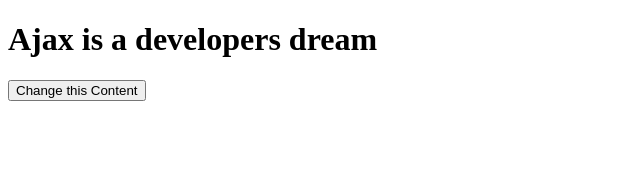
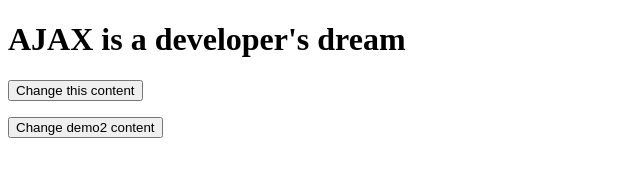
Before and after one commit to AKSUF/AJAXTech, a plain HTML site: page index.html in a window 1280 px wide. Shown: the whole page, without its empty margins (0-640 px from the left). Drawn offline with Linux system fonts and the light colour scheme.

Commit message:
how to work with two callback function

```diff
--- a/index.html
+++ b/index.html
@@ -2,17 +2,29 @@
 <html lang="en">
 
 <head>
-    <meta charset="UTF-8">
-    <meta http-equiv="X-UA-Compatible" content="IE=edge">
-    <meta name="viewport" content="width=device-width, initial-scale=1.0">
-    <title>Document</title>
+    <meta charset="UTF-8" />
+    <meta http-equiv="X-UA-Compatible" content="IE=edge" />
+    <meta name="viewport" content="width=device-width, initial-scale=1.0" />
+    <title>Ajax Introduction</title>
 </head>
 
 <body>
     <div id="demo">
-        <h1>Ajax is a developers dream</h1>
-        <p><button onclick="loadData()">Change this Content</button></p>
+        <h1>AJAX is a developer's dream</h1>
+        <p>
+            <button onclick="loadData(myCallback1)">
+                    Change this content
+                </button>
+        </p>
+        <p>
+            <button onclick="loadData(myCallback2)">
+                    Change demo2 content
+                </button>
+        </p>
     </div>
+
+    <div id="demo2"></div>
+
     <script src="./index.js"></script>
 </body>
 
--- a/index.js
+++ b/index.js
@@ -1,14 +1,26 @@
-function loadData() {
-    // create a request
+function loadData(callbackF) {
+    // create a new request
     const xhr = new XMLHttpRequest();
-    //request preparation
+
+    // what to do when response arrives
     xhr.onload = function() {
-        const container = document.getElementById('demo');
-        demo.innerHTML = xhr.responseText;
+        callbackF(this);
     };
-    //prepare request-method :GET,POST,PATCH,DEETE
+
+    // prepare request - methods: GET, POST, PUT, PATCH, DELETE, OPTIONS
     xhr.open("GET", "./data/data.txt");
-    //send request
+
+
     xhr.send();
 
 }
+
+function myCallback1(xhr) {
+    const container = document.getElementById("demo");
+    container.innerHTML = xhr.responseText;
+}
+
+function myCallback2(xhr) {
+    const container = document.getElementById("demo2");
+    container.innerHTML = xhr.responseText;
+}
```
